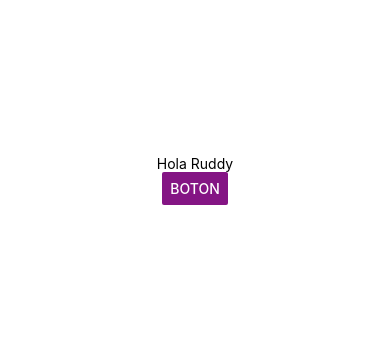
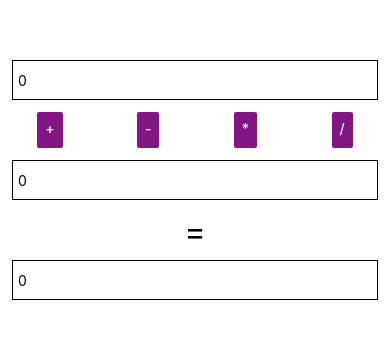
Before and after one commit to yamaka/curso_react_native, a React Native app: screen / in a window 390 px wide. Shown: the part 242-580 px from the top of the page. Built offline with nearby package versions, Linux system fonts and the light colour scheme.

Commit message:
clase 3 primer componente calculadora

```diff
--- a/App.js
+++ b/App.js
@@ -1,6 +1,7 @@
 import { StatusBar } from 'expo-status-bar';
 import React, {useEffect} from 'react';
 import { StyleSheet, Text, View, Button } from 'react-native';
+import Calculadora from './Calculadora';
 
 const repasoes6 = () =>{
   console.log("hola mundo");
@@ -131,13 +132,16 @@ export default function App() {
 
   return (
     <View style={styles.container}>
-      <Text>Hola Ruddy</Text>
+     {/*  <Text>Hola Ruddy</Text>
       <Button
         onPress={onPress}
         title="Boton"
         color="#841584"
         accessibilityLabel="Learn more about this purple button"
-      />
+      /> */}
+
+      <Calculadora/>
+
       <StatusBar style="auto" />
     </View>
   );
@@ -147,7 +151,7 @@ const styles = StyleSheet.create({
   container: {
     flex: 1,
     backgroundColor: '#fff',
-    alignItems: 'center',
+
     justifyContent: 'center',
   },
 });
--- /dev/null
+++ b/Calculadora.js
@@ -0,0 +1,97 @@
+import React, {useState} from "react";
+import { View, Text, TextInput, StyleSheet, Button } from "react-native";
+
+export default function Calculadora(){
+    const [numeroA, setNumeroA] = useState(0);
+    const [numeroB, setNumeroB] = useState(0);
+    const [numeroR, setNumeroR] = useState(0);
+    const onChangeNumberA = (valor) =>{
+        console.log(valor)
+        if(valor !== ""){
+            setNumeroA(parseInt(valor))
+        }else{
+            setNumeroA(valor);
+        }
+    }
+    const onChangeNumberB = (valor) =>{
+        console.log(valor)
+        if(valor !== ""){
+            setNumeroB(parseInt(valor))
+        }else{
+            setNumeroB(valor);
+        }
+    }
+    const onChangeNumberR = (valor) =>{
+        console.log(valor)
+        setNumeroR(valor)
+    }
+    const operar = (tipo) =>{
+        switch (tipo) {
+          case "+":
+            setNumeroR(numeroA + numeroB);
+            break;
+          case "-":
+            setNumeroR(numeroA - numeroB);
+            break;
+          case "*":
+            setNumeroR(numeroA * numeroB);
+            break;
+          case "/":
+            setNumeroR(numeroA / numeroB);
+            break;
+
+        }
+    }
+    return (
+      <View>
+        <TextInput
+          style={styles.input}
+          value={numeroA}
+          onChangeText={onChangeNumberA}
+          placeholder="Numero A"
+
+        />
+        <View
+          style={{
+            flexDirection: "row",
+            flex: 1,
+            justifyContent: "space-around",
+            height: 10,
+          }}
+        >
+          <Button onPress={() => operar("+")} title="+" color="#841584" />
+          <Button onPress={() => operar("-")} title="-" color="#841584" />
+          <Button onPress={() => operar("*")} title="*" color="#841584" />
+          <Button onPress={() => operar("/")} title="/" color="#841584" />
+        </View>
+        <TextInput
+          style={styles.input}
+          value={numeroB}
+          onChangeText={onChangeNumberB}
+          placeholder="Numero B"
+
+        />
+        <View
+          style={{ flexDirection: "row", flex: 1, justifyContent: "center" }}
+        >
+          <Text style={{ fontSize: 32 }}>=</Text>
+        </View>
+        <TextInput
+          style={styles.input}
+          value={numeroR}
+          placeholder="Resultado"
+
+        />
+      </View>
+    );
+
+}
+
+const styles = StyleSheet.create({
+  input: {
+    height: 40,
+    margin: 12,
+    paddingLeft: 5,
+    borderWidth: 1,
+  },
+});
```
